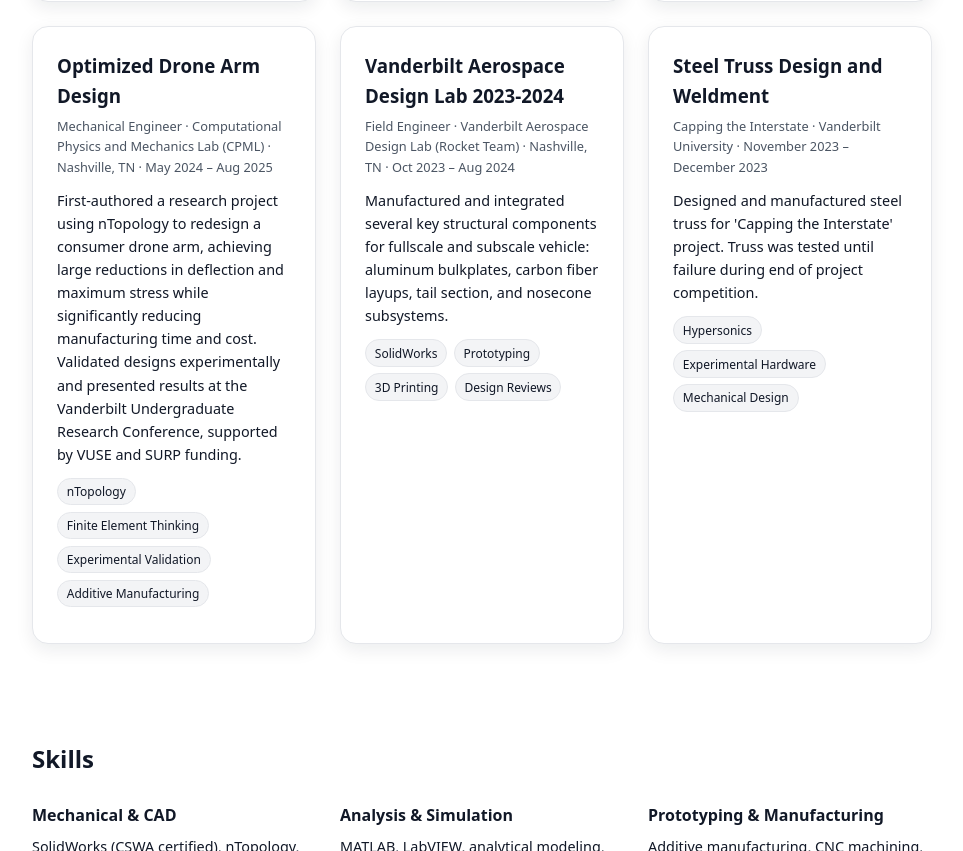
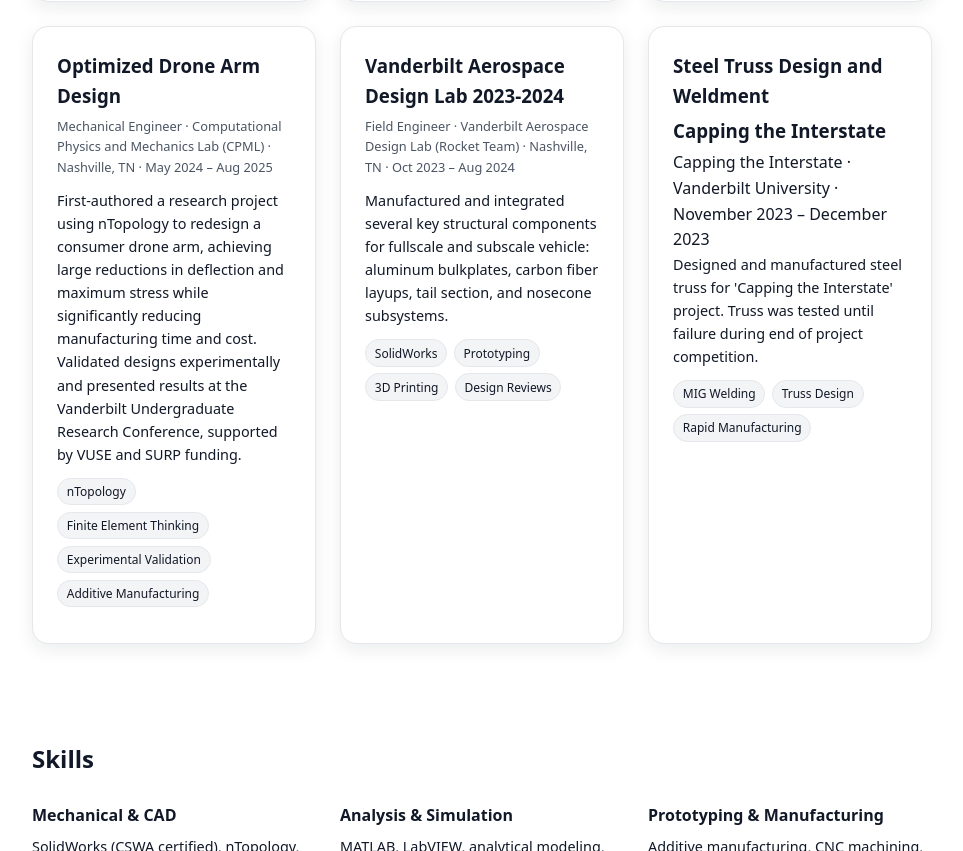
Before and after one commit to JackLiedel/JackLiedel.github.io, a plain HTML site: page index.html in a window 1280 px wide. Shown: the part 1773-2624 px from the top of the page, without its empty margins (158-1121 px from the left). Drawn offline with Linux system fonts and the light colour scheme.

Commit message:
Update index.html

```diff
--- a/index.html
+++ b/index.html
@@ -515,6 +515,11 @@
         <article class="project-card">
           <div>
             <h3 class="project-name">Steel Truss Design and Weldment</h3>
+                <h3 class="project-name">
+                  <a href="projects/Capping-the-Interstate.html" target="_blank" class="project-name">
+                    Capping the Interstate
+                      </a>
+                </h3
             <p class="project-meta">
               Capping the Interstate · Vanderbilt University · November 2023 – December 2023
             </p>
@@ -522,9 +527,9 @@
               Designed and manufactured steel truss for 'Capping the Interstate' project. Truss was tested until failure during end of project competition.
             </p>
             <div class="project-tags">
-              <span class="tag">Hypersonics</span>
-              <span class="tag">Experimental Hardware</span>
-              <span class="tag">Mechanical Design</span>
+              <span class="tag">MIG Welding</span>
+              <span class="tag">Truss Design</span>
+              <span class="tag">Rapid Manufacturing</span>
             </div>
           </div>
         </article>
```
